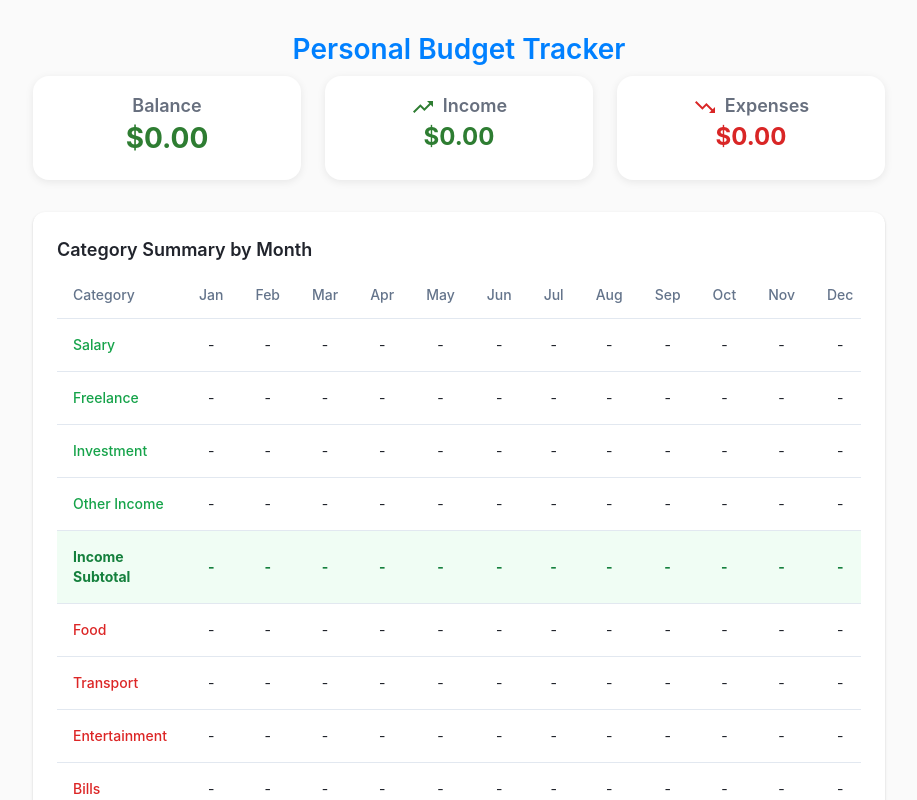
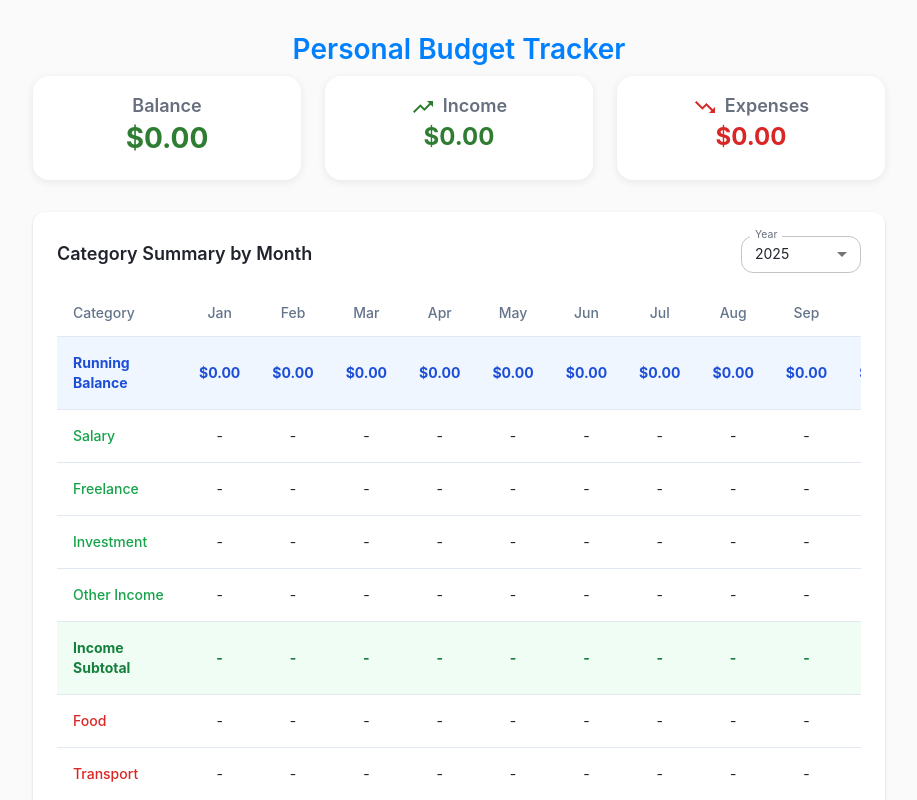
Before and after one commit to Stepanterra/pet-project-personal-budget-tracker, a React (Vite) app: page / in a window 1280 px wide. Shown: the top 800 px of the page, without its empty margins (181-1098 px from the left). Built offline with nearby package versions, Linux system fonts and the light colour scheme.

Commit message:
Add table enhancements
Implement year selection, running balance, and transaction display on click for the category table.

```diff
--- a/src/pages/BudgetApp.tsx
+++ b/src/pages/BudgetApp.tsx
@@ -53,6 +53,7 @@ const BudgetApp: React.FC = () => {
   const [selectedMonth, setSelectedMonth] = useState<number>(new Date().getMonth() + 1);
   const [transactionYear, setTransactionYear] = useState<number>(new Date().getFullYear());
   const [transactionMonth, setTransactionMonth] = useState<number>(new Date().getMonth() + 1);
+  const [selectedCategory, setSelectedCategory] = useState<string>('');
 
   const incomeCategories = ['Salary', 'Freelance', 'Investment', 'Other Income'];
   const expenseCategories = ['Food', 'Transport', 'Entertainment', 'Bills', 'Shopping', 'Other'];
@@ -85,10 +86,11 @@ const BudgetApp: React.FC = () => {
   // Filter transactions by selected year and month
   const filteredTransactions = transactions.filter(t => {
     const transactionDate = new Date(t.date);
-    return (
-      transactionDate.getFullYear() === selectedYear &&
-      transactionDate.getMonth() + 1 === selectedMonth
-    );
+    const yearMatch = transactionDate.getFullYear() === selectedYear;
+    const monthMatch = transactionDate.getMonth() + 1 === selectedMonth;
+    const categoryMatch = selectedCategory === '' || t.category === selectedCategory;
+
+    return yearMatch && monthMatch && categoryMatch;
   });
 
   const balance = filteredTransactions.reduce((acc, t) => {
@@ -180,9 +182,25 @@ const BudgetApp: React.FC = () => {
 
       {/* Category Summary Table */}
       <Paper sx={{ p: 3, mb: 4 }}>
-        <Typography variant="h6" gutterBottom>
+        <Box display="flex" justifyContent="space-between" alignItems="center" mb={2}>
+          <Typography variant="h6">
             Category Summary by Month
           </Typography>
+          <FormControl size="small" sx={{ minWidth: 120 }}>
+            <InputLabel>Year</InputLabel>
+            <Select
+              value={selectedYear}
+              label="Year"
+              onChange={(e) => setSelectedYear(Number(e.target.value))}
+            >
+              {availableYears.map((year) => (
+                <MenuItem key={year} value={year}>
+                  {year}
+                </MenuItem>
+              ))}
+            </Select>
+          </FormControl>
+        </Box>
         <Box sx={{ overflowX: 'auto' }}>
           <Table>
             <TableHeader>
@@ -194,6 +212,45 @@ const BudgetApp: React.FC = () => {
                   </TableHead>
                 ))}
                 <TableHead className="text-center font-medium">Total</TableHead>
+              </TableRow>
+              {/* Running Balance Row */}
+              <TableRow className="bg-blue-50">
+                <TableCell className="font-bold text-blue-700">Running Balance</TableCell>
+                {months.map((month, index) => {
+                  // Calculate running balance up to this month
+                  let runningBalance = 0;
+                  for (let i = 1; i <= month.value; i++) {
+                    const monthlyIncome = transactions
+                      .filter(t =>
+                        t.type === 'income' &&
+                        new Date(t.date).getFullYear() === selectedYear &&
+                        new Date(t.date).getMonth() + 1 === i
+                      )
+                      .reduce((acc, t) => acc + t.amount, 0);
+
+                    const monthlyExpenses = transactions
+                      .filter(t =>
+                        t.type === 'expense' &&
+                        new Date(t.date).getFullYear() === selectedYear &&
+                        new Date(t.date).getMonth() + 1 === i
+                      )
+                      .reduce((acc, t) => acc + t.amount, 0);
+
+                    runningBalance += monthlyIncome - monthlyExpenses;
+                  }
+
+                  return (
+                    <TableCell key={month.value} className="text-center font-bold text-blue-700">
+                      ${runningBalance.toFixed(2)}
+                    </TableCell>
+                  );
+                })}
+                <TableCell className="text-center font-bold text-blue-700">
+                  ${transactions
+                    .filter(t => new Date(t.date).getFullYear() === selectedYear)
+                    .reduce((acc, t) => t.type === 'income' ? acc + t.amount : acc - t.amount, 0)
+                    .toFixed(2)}
+                </TableCell>
               </TableRow>
             </TableHeader>
             <TableBody>
@@ -213,10 +270,15 @@ const BudgetApp: React.FC = () => {
                 const total = categoryData.reduce((acc, val) => acc + val, 0);
 
                  return (
-                  <TableRow key={category}>
+                   <TableRow key={category} className="cursor-pointer hover:bg-gray-50" onClick={() => setSelectedCategory(category)}>
                      <TableCell className="font-medium text-green-600">{category}</TableCell>
                      {categoryData.map((amount, index) => (
-                      <TableCell key={index} className="text-center">
+                       <TableCell key={index} className="text-center cursor-pointer hover:bg-gray-100"
+                         onClick={(e) => {
+                           e.stopPropagation();
+                           setSelectedCategory(category);
+                           setSelectedMonth(index + 1);
+                         }}>
                          {amount > 0 ? `$${amount.toFixed(2)}` : '-'}
                        </TableCell>
                      ))}
@@ -268,10 +330,15 @@ const BudgetApp: React.FC = () => {
                 const total = categoryData.reduce((acc, val) => acc + val, 0);
 
                  return (
-                  <TableRow key={category}>
+                   <TableRow key={category} className="cursor-pointer hover:bg-gray-50" onClick={() => setSelectedCategory(category)}>
                      <TableCell className="font-medium text-red-600">{category}</TableCell>
                      {categoryData.map((amount, index) => (
-                      <TableCell key={index} className="text-center">
+                       <TableCell key={index} className="text-center cursor-pointer hover:bg-gray-100"
+                         onClick={(e) => {
+                           e.stopPropagation();
+                           setSelectedCategory(category);
+                           setSelectedMonth(index + 1);
+                         }}>
                          {amount > 0 ? `$${amount.toFixed(2)}` : '-'}
                        </TableCell>
                      ))}
@@ -410,9 +477,22 @@ const BudgetApp: React.FC = () => {
         {/* Transaction History */}
         <Paper sx={{ p: 3, flex: 1.5 }}>
         <Box display="flex" justifyContent="space-between" alignItems="center" mb={2}>
+          <Box>
             <Typography variant="h6">
               Transaction History
             </Typography>
+            {selectedCategory && (
+              <Box display="flex" alignItems="center" gap={1} mt={1}>
+                <Chip
+                  label={`Category: ${selectedCategory}`}
+                  onDelete={() => setSelectedCategory('')}
+                  color="primary"
+                  variant="outlined"
+                  size="small"
+                />
+              </Box>
+            )}
+          </Box>
           <Stack direction="row" spacing={2}>
             <FormControl size="small" sx={{ minWidth: 120 }}>
               <InputLabel>Year</InputLabel>
```
Lines whose indentation alone changed are shown as unchanged.
